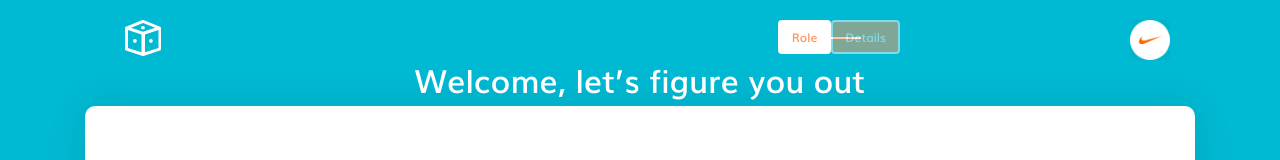
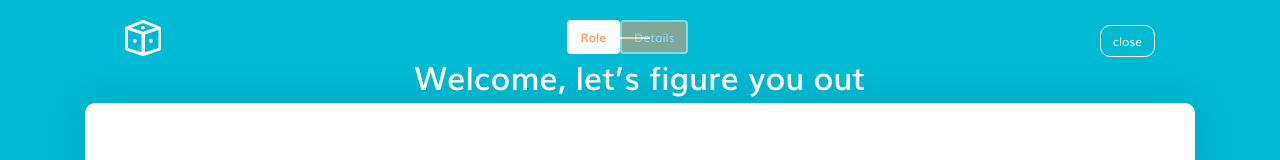
Before and after one commit to fixman93/ReactApp, a React (Create React App) app: page /talent/register in a window 1280 px wide. Shown: the top 160 px of the page. Built offline with nearby package versions, Linux system fonts and the light colour scheme; no server answers.

Commit message:
add: register menu bar changed

```diff
--- a/src/common/TalentHeader/TalentHeader.js
+++ b/src/common/TalentHeader/TalentHeader.js
@@ -41,6 +41,7 @@ export class TalentHeader extends Component {
     }
     render() {
         const { match, activeId } = this.props
+        if (this.state.userId) {
             return (
                 <div className='menu-header  TalentHeader'>
                     <div className='container'>
@@ -56,12 +57,15 @@ export class TalentHeader extends Component {
                                 </Link>{/*  <span>OneApp</span> if you want to use logo text */}
                             </div>
                             <div className='col-6 text-center'>
-                            {match.path === '/talent/register' && (
+                                {
+                                    match.path === '/talent/register'
+                                    && (
                                         <Steps activeId={activeId} />
                                     )}
                             </div>
                             {
-                            match.path === '/talent/complite-profile' ? (
+                                match.path === '/talent/complite-profile'
+                                    ? (
                                         <div className='col btn-holder text-right'>
                                             <ul>
                                                 <li>
@@ -71,7 +75,8 @@ export class TalentHeader extends Component {
                                                 </li>
                                             </ul>
                                         </div>
-                            ) : <div>
+                                    ) :
+                                    <div className="col">
                                         <div className="activeUser">
                                             <div className="userDropdown">
                                                 <img src={CompanyLogo} onClick={this.handleMenu} alt="User Logo" />
@@ -84,12 +89,60 @@ export class TalentHeader extends Component {
                                                 )}
                                             </div>
                                         </div>
-                                </div>}
+                                    </div>
+                            }
                         </div>
                     </div>
                 </div>
             )
         }
+        else {
+            return (
+                <div className='menu-header  TalentHeader'>
+                    <div className='container'>
+                        <div className="row">
+                            <div className='col'>
+                                <Link
+                                    className='logo'
+                                    to='/'>
+                                    {match.path === '/talent/register' ||
+                                        match.path === '/talent/profile' ? (
+                                            <img src={whiteLogo} alt='OneApp Logo' />
+                                        ) : <img src={blueLogo} alt='OneApp Logo' />}
+                                </Link>{/*  <span>OneApp</span> if you want to use logo text */}
+                            </div>
+                            <div className='col-6 text-center'>
+                                {
+                                    match.path === '/talent/register'
+                                    && (
+                                        <Steps activeId={activeId} />
+                                    )}
+                            </div>
+                            {
+                                match.path === '/talent/complite-profile' ||
+                                    match.path === '/talent/register'
+                                    ? (
+                                        <div className='col btn-holder text-right'>
+                                            <ul>
+                                                <li>
+                                                    {match.path === '/talent/register' ? (
+                                                        <Link className='btn btn-close' to='/'>close</Link>
+                                                    ) : <MenuButton path='/' name='Complete Profile' match={this.props.match} />}
+                                                </li>
+                                            </ul>
+                                        </div>
+                                    ) :
+                                    <div className="col">
+
+                                    </div>
+                            }
+                        </div>
+                    </div>
+                </div>
+            )
+        }
+
+    }
 }
 
 export default withRouter(TalentHeader)
```
Lines whose indentation alone changed are shown as unchanged.
